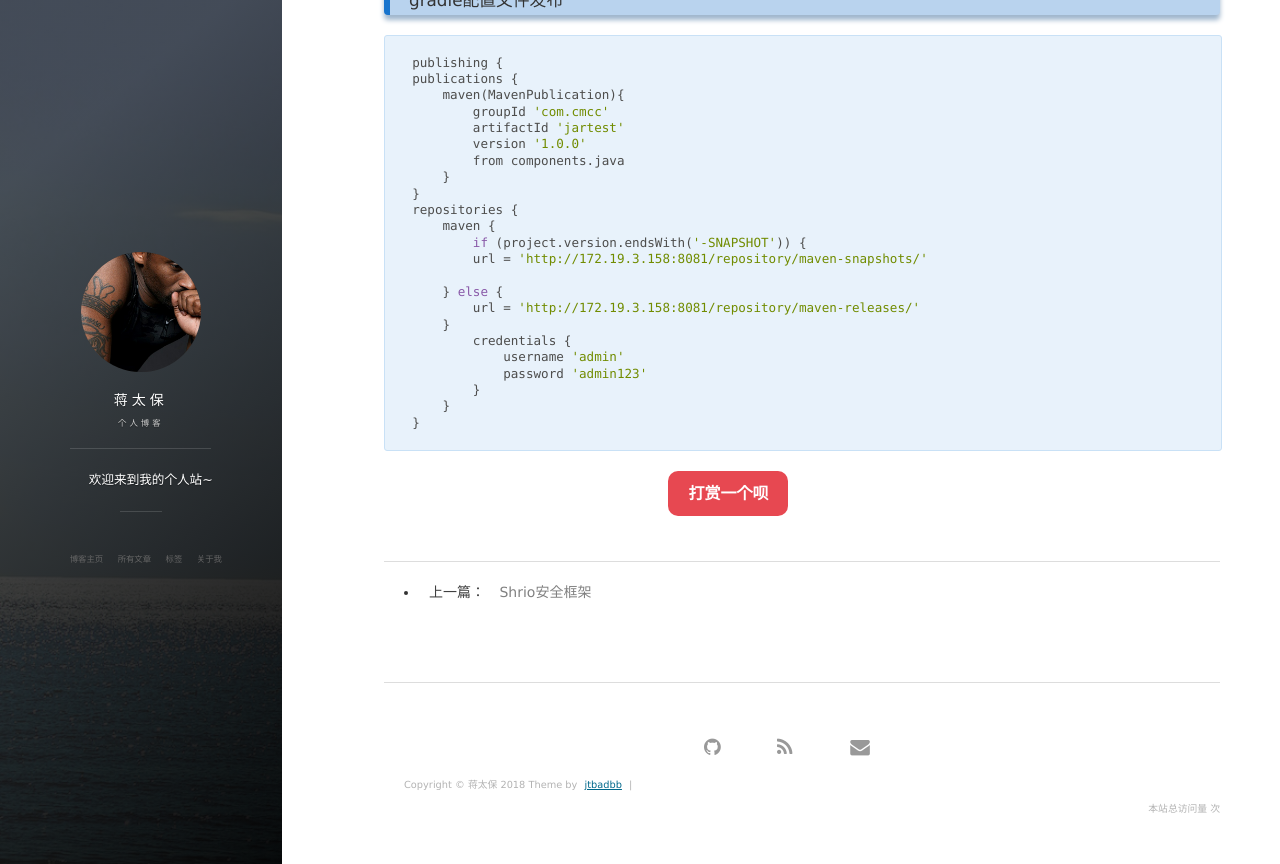
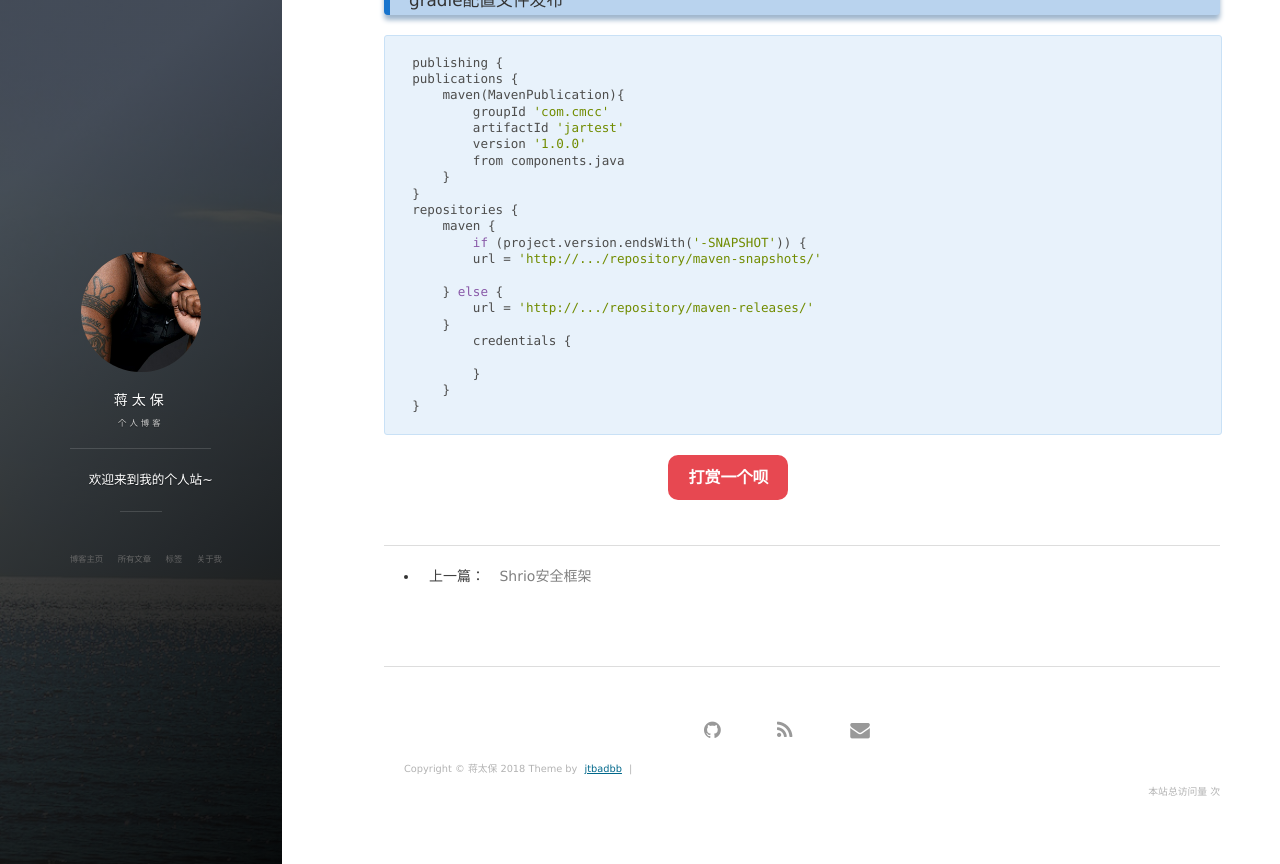
Before and after one commit to jian9ta1ba0/jtbadbb.github.io, a Jekyll site: the page built from _posts/2017-11-21-私服仓库.md, in a window 1280 px wide and 900 px high, scrolled down 3571 px, cut to the strip 36-900 px from the top of the window. Built offline with Jekyll 4.4.1, drawn with Linux system fonts in a browser that asks for light colours; nearby versions of some CDN libraries; comment, search, counter and statistics services are not loaded; some of the changed text lies outside the part shown.

Commit message:
Update 2017-11-21-私服仓库.md

```diff
--- a/_posts/2017-11-21-私服仓库.md
+++ b/_posts/2017-11-21-私服仓库.md
@@ -55,9 +55,9 @@ Started Nexus OSS
 从控制台输出可以看到Nexus已经启动成功，我们可以通过log文件查看更详细的信息：
 cd ~/nexus-oss-webapp-1.8.0/log
 tail -f wrapper.log
-在log中可以看到nexus默认监听的端口是8081。那么我们就可以在浏览器中访问: http://172.19.3.158:8081/:8081/nexus，
+在log中可以看到nexus默认监听的端口是8081。
 ![x _7mchiyokie6ie3hojd](https://user-images.githubusercontent.com/14925803/30573305-a7ba9110-9d25-11e7-82d2-62ffff30542c.png)
-利用默认账号密码登录admin，admin123
+利用默认账号密码登录
 ![v azx 8fdo2eemhwcg2 ty](https://user-images.githubusercontent.com/14925803/30573350-e78e2252-9d25-11e7-9365-bf4c5acc963a.png)
 maven-central：maven中央库，默认从https://repo1.maven.org/maven2/拉取jar
 maven-releases：私库发行版jar
@@ -85,14 +85,13 @@ Maven会根据你项目的版本来判断将构件分发到哪个仓库。
     repositories {
         maven {
             if (project.version.endsWith('-SNAPSHOT')) {
-            url = 'http://172.19.3.158:8081/repository/maven-snapshots/'
+            url = 'http://.../repository/maven-snapshots/'
 
         } else {
-            url = 'http://172.19.3.158:8081/repository/maven-releases/'
+            url = 'http://.../repository/maven-releases/'
         }
             credentials {
-                username 'admin'
-                password 'admin123'
+
             }
         }
     }
```
